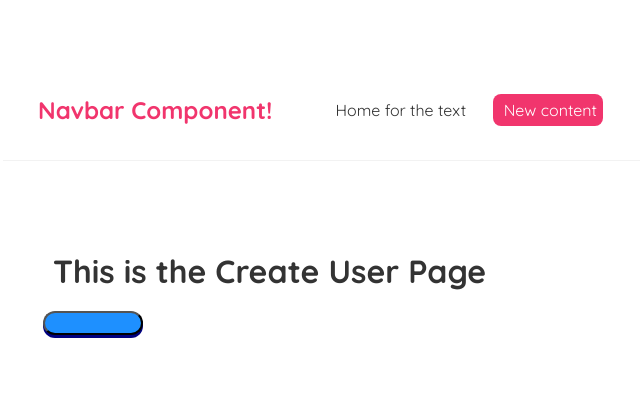
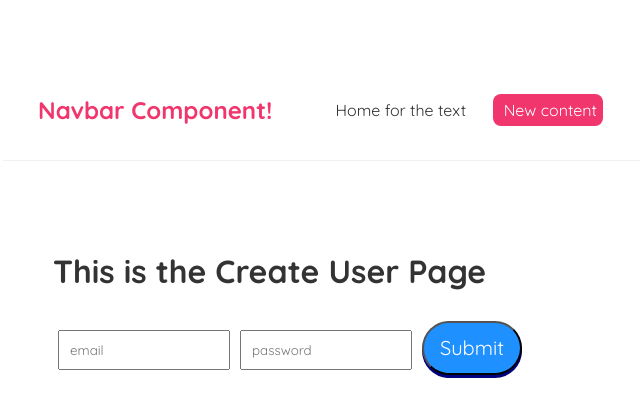
Before and after one commit to naoiri/Quiz-man, a React (Create React App) app in the folder frontend/: page /createuser in a window 1280 px wide. Shown: the top 416 px of the page, without its empty margins (317-957 px from the left). Built offline with nearby package versions, Linux system fonts and the light colour scheme; the HTML template or start-up script is replaced by a standard one.

Commit message:
Add functionality to post user

```diff
--- a/frontend/src/CreateUser.js
+++ b/frontend/src/CreateUser.js
@@ -1,21 +1,27 @@
+import React from "react";
+
 function CreateUser() {
+    const axios = require('axios');
+
+    async function postData(e) {
+        axios.post('http://localhost:8080/accounts', {
+            email: e.target.email.value,
+            password: e.target.password.value,
+            highscore: 10000
+        }).then(function (response) {
+            console.log(response);
+        })
+    }
 
     return (
         <div>
             <h1>This is the Create User Page</h1>
-            <button onClick={postData}></button>
-
+            <form onSubmit={postData}>
+                <input type="text" name="email" placeholder="email"/>
+                <input type="text" name="password" placeholder="password"/>
+                <button>Submit</button>
+            </form>
         </div>
     );
-
-    async function postData(e){
-        console.log(e);
-        try {
-
-
-        } catch (e) {
-
-        console.log("This is a test" + e)
-        }
-    }
-} export default  CreateUser;
+}
+export default CreateUser;
--- a/frontend/src/Login.js
+++ b/frontend/src/Login.js
@@ -38,8 +38,8 @@ function Login () {
     return (
       <div>
         <form onSubmit={handleSubmit}>
-          <input type="text" name="email" placeholder="email"></input>
-          <input type="text" name="password" placeholder="password"></input>
+          <input type="text" name="email" placeholder="email"/>
+          <input type="text" name="password" placeholder="password"/>
           <button>Submit</button>
           <div>{text}</div>
         </form>
```
